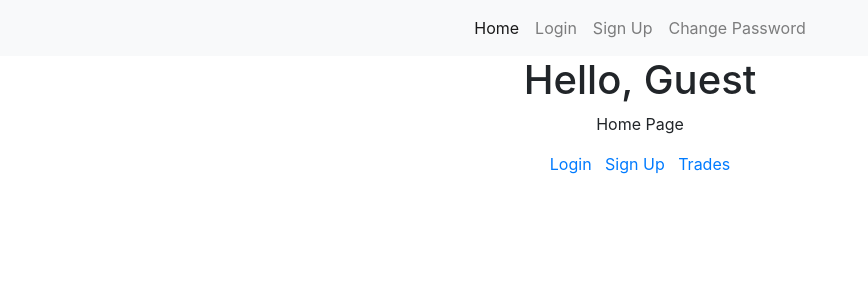
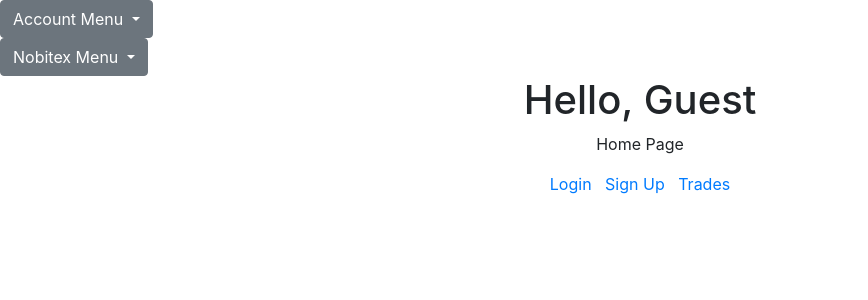
Before and after one commit to Hossein-AliHosseini/test, a Django app: page /home/ in a window 1280 px wide. Shown: the top 300 px of the page, without its empty margins (0-868 px from the left). Run offline with Django 4.2, Linux system fonts and the light colour scheme; some libraries are stand-ins or nearby versions.

Commit message:
Add dropdows to all pages for easier access

```diff
--- a/account/templates/base.html
+++ b/account/templates/base.html
@@ -14,48 +14,27 @@
 </head>
 <body>
 
-<nav class="navbar navbar-expand-lg navbar-light bg-light">
-    <div class="container">
-        <button class="navbar-toggler" type="button" data-toggle="collapse" data-target="#navbarNav"
-                aria-controls="navbarNav" aria-expanded="false" aria-label="Toggle navigation">
+    <div class="dropdown">
+        <button class="btn btn-secondary dropdown-toggle" type="button" id="dropdownMenuButton" data-toggle="dropdown" aria-haspopup="true" aria-expanded="false">
+          Account Menu
         </button>
-        <div class="collapse navbar-collapse" id="navbarNav">
-            <ul class="navbar-nav mx-auto">
-                <li class="nav-item active">
-                    <a class="nav-link" href="{% url 'home' %}">Home</a>
-                </li>
-                <li class="nav-item">
-                    <a class="nav-link" href="{% url 'login' %}">Login </a>
-                </li>
-                <li class="nav-item">
-                    <a class="nav-link" href="{% url 'signup' %}">Sign Up</a>
-                </li>
-                <li class="nav-item">
-                    <a class="nav-link" href="{% url 'change_password' %}">Change Password</a>
-                </li>
-            </ul>
+        <div class="dropdown-menu" aria-labelledby="dropdownMenuButton">
+          <a class="dropdown-item" href="{% url 'home' %}">Home</a>
+          <a class="dropdown-item" href="{% url 'login' %}">login</a>
+          <a class="dropdown-item" href="{% url 'signup' %}">Sign Up</a>
+          <a class="dropdown-item" href="{% url 'change_password' %}">Change Password</a>
+        </div>
+      </div>
 
-            <!-- <ul class="navbar-nav">
-                <li class="nav-item">
-                    <a class="nav-link" href="https://www.linkedin.com/in/attreya/">
-                        <img src="{% static 'mysite/images/linkedin.png' %}" width="30" height="30"/>
-                    </a>
-                </li>
-                <li class="nav-item">
-                    <a class="nav-link" href="https://www.instagram.com/bhattattreya">
-                        <img src="{% static 'mysite/images/instagram.png' %}" width="30" height="30"/>
-                    </a>
-                </li>
-                <li class="nav-item">
-                    <a class="nav-link" href="http://www.facebook.com/attreya.bhatt">
-                        <img src="{% static 'mysite/images/facebook.png' %}" width="30" height="30"/>
-                    </a>
-                </li>
-            </ul> -->
-
+      <div class="dropdown">
+        <button class="btn btn-secondary dropdown-toggle" type="button" id="dropdownMenuButton" data-toggle="dropdown" aria-haspopup="true" aria-expanded="false">
+          Nobitex Menu
+        </button>
+        <div class="dropdown-menu" aria-labelledby="dropdownMenuButton">
+          <a class="dropdown-item" href="{% url 'trades' %}">Trades</a>
+          <a class="dropdown-item" href="{% url 'charts' %}">Charts</a>
         </div>
-    </div>
-</nav>
+      </div>
 
 {% block content %}
 {% endblock %}
--- a/nobitex/urls.py
+++ b/nobitex/urls.py
@@ -6,6 +6,6 @@ from nobitex.views import (view_trades, hello_world,
 urlpatterns = [
     path('', hello_world),
     path('trades', view_trades, name="trades"),
-    path('charts', candlestick_charts),
+    path('charts', candlestick_charts, name='charts'),
     path('check_status', check_status, name='check_status'),
 ]
```
Also changed, not shown: nobitex/templates/base_view.html (+32 -4 lines).
